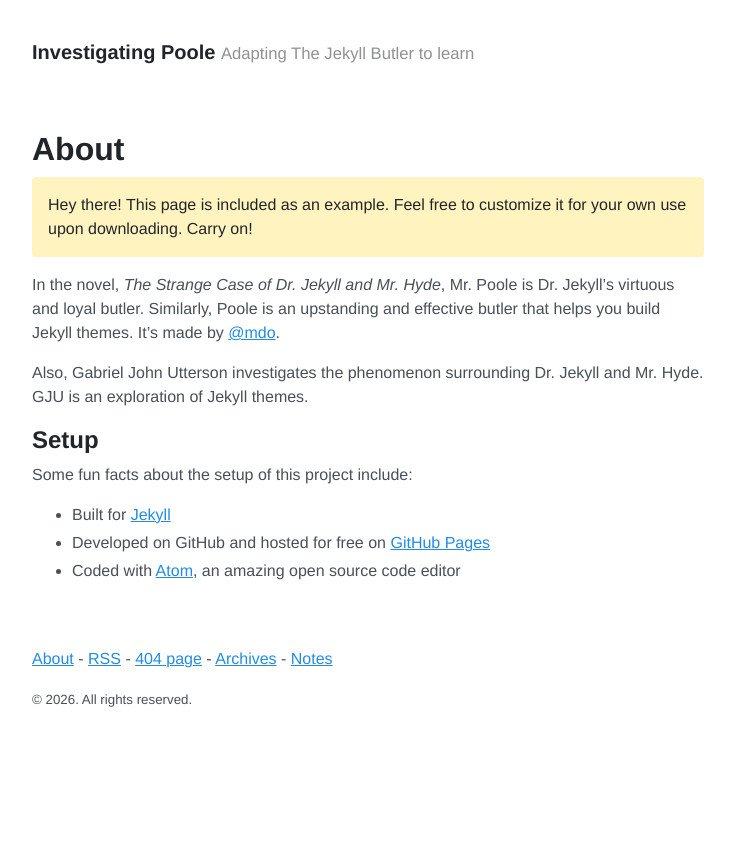
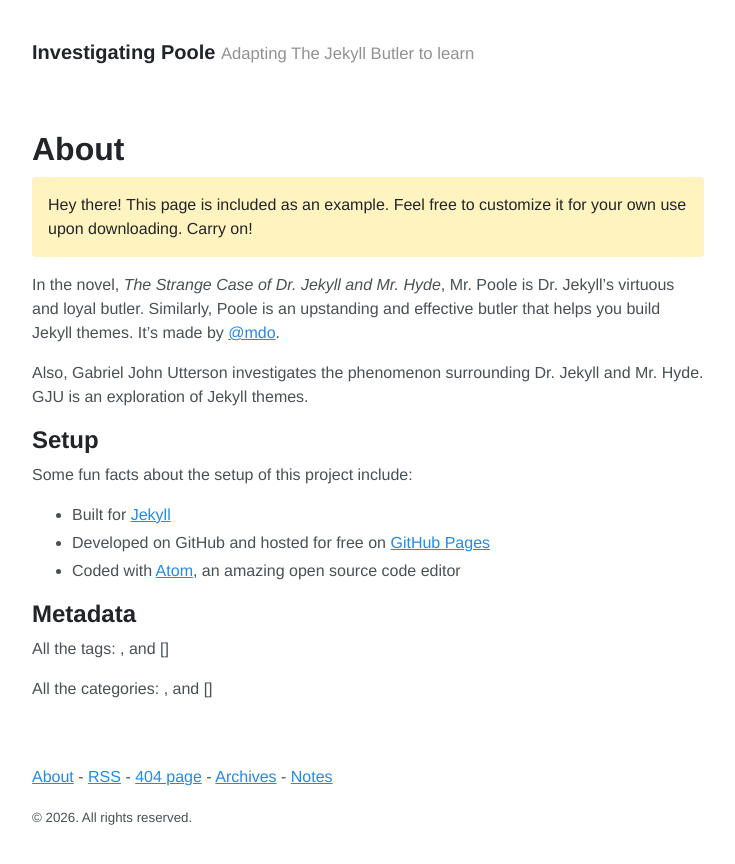
Before and after one commit to akmolteni/gju, a Jekyll site: the page built from about.md, in a window 1280 px wide. Shown: the top 864 px of the page, without its empty margins (272-1007 px from the left). Built offline with Jekyll 4.4.1, drawn with Linux system fonts in a browser that asks for light colours.

Commit message:
Add metadata section to about.md
Added metadata section for tags and categories.

```diff
--- a/about.md
+++ b/about.md
@@ -18,3 +18,8 @@ Some fun facts about the setup of this project include:
 - Built for [Jekyll](https://jekyllrb.com)
 - Developed on GitHub and hosted for free on [GitHub Pages](https://pages.github.com)
 - Coded with [Atom](https://atom.io), an amazing open source code editor
+
+## Metadata
+All the tags: {{ site.tags  | array_to_sentence_string }}
+
+All the categories: {{ site.categories  | array_to_sentence_string }}
```
